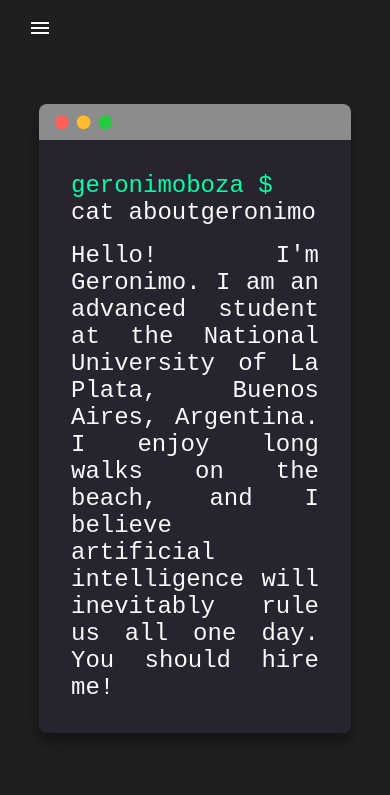
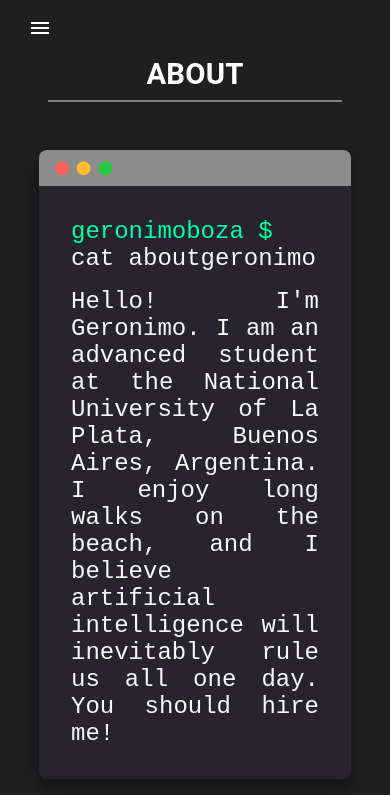
Before and after one commit to GeroBoza/portfolio, a React (Create React App) app: page /about in a window 390 px wide. Shown: the top 795 px of the page. Built offline with nearby package versions, Linux system fonts and the light colour scheme.

Commit message:
titulos para mobile agregados

```diff
--- a/src/pages/About/About.jsx
+++ b/src/pages/About/About.jsx
@@ -1,3 +1,4 @@
+import { Typography } from "@mui/material";
 import { Box } from "@mui/system";
 import React from "react";
 import Terminal from "../../components/Terminal/Terminal";
@@ -121,6 +122,19 @@ const About = () => {
     // }
 
     return (
+        <Box>
+            <Box display={{ sm: "none" }}>
+                <Typography
+                    variant="h4"
+                    fontSize={"22pt"}
+                    color="white"
+                    fontWeight={"bold"}
+                    textAlign={"center"}
+                >
+                    ABOUT
+                </Typography>
+                <hr style={{ width: "75%", border: "1px solid grey" }} />
+            </Box>
             <Box
                 display={"flex"}
                 flexDirection={"column"}
@@ -132,6 +146,7 @@ const About = () => {
                 {/*
             <Terminal text={miscText()} /> */}
             </Box>
+        </Box>
     );
 };
 
--- a/src/pages/Portfolio/Portfolio.jsx
+++ b/src/pages/Portfolio/Portfolio.jsx
@@ -1,6 +1,6 @@
 import React from "react";
 import PortfolioBlock from "./PortfolioBlock";
-import { Box, Grid } from "@mui/material";
+import { Box, Grid, Typography } from "@mui/material";
 
 export default function Portfolio() {
     const portfolio = [
@@ -22,6 +22,18 @@ export default function Portfolio() {
     ];
     return (
         <Box>
+            <Box display={{ sm: "none" }}>
+                <Typography
+                    variant="h4"
+                    fontSize={"22pt"}
+                    color="white"
+                    fontWeight={"bold"}
+                    textAlign={"center"}
+                >
+                    PORTFOLIO
+                </Typography>
+                <hr style={{ width: "75%", border: "1px solid grey" }} />
+            </Box>
             <Grid
                 container
                 height={"90vh"}
```
Lines whose indentation alone changed are shown as unchanged.
